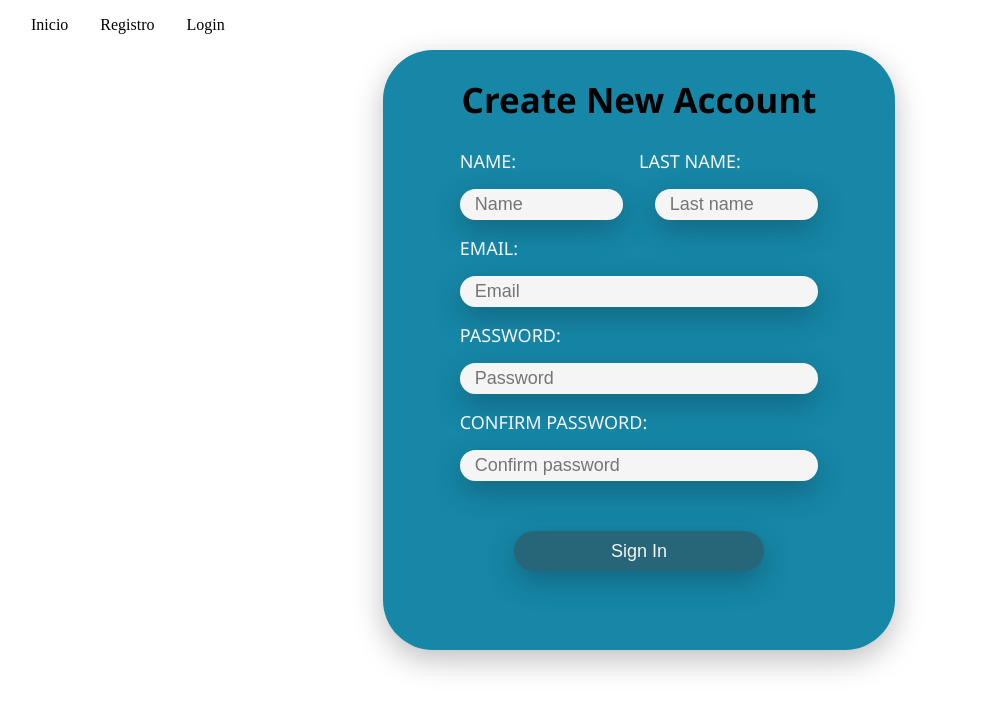
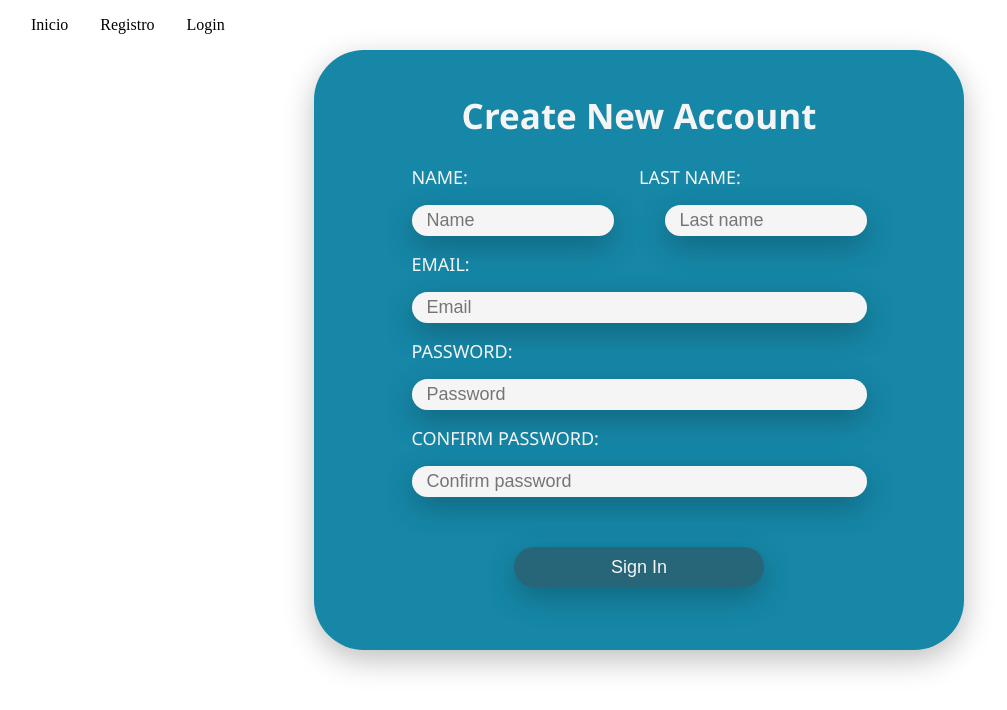
Before and after one commit to jenri019/E-Shop, an Angular app: page /register in a window 1280 px wide. Shown: the top 710 px of the page, without its empty margins (1-1008 px from the left). Built offline with nearby package versions, Linux system fonts and the light colour scheme.

Commit message:
more styles

```diff
--- a/src/app/auth/pages/register/register.component.css
+++ b/src/app/auth/pages/register/register.component.css
@@ -21,6 +21,7 @@
   font-weight: bold;
   margin-top: 10px;
   margin-bottom: 10px;
+  color: #f6f5f5;
 }
 
 .rgContainer {
@@ -28,7 +29,7 @@
   flex-direction: column;
   width: 70%;
   margin: 0px auto;
-  padding-top: 1rem;
+  padding-top: 2rem;
 }
 
 .rgflex {
@@ -37,7 +38,7 @@
   width: 100%;
 }
 .container {
-  width: 40%;
+  width: 650px;
   height: 600px;
   border-radius: 50px;
   background-color: #1687a7;
```
